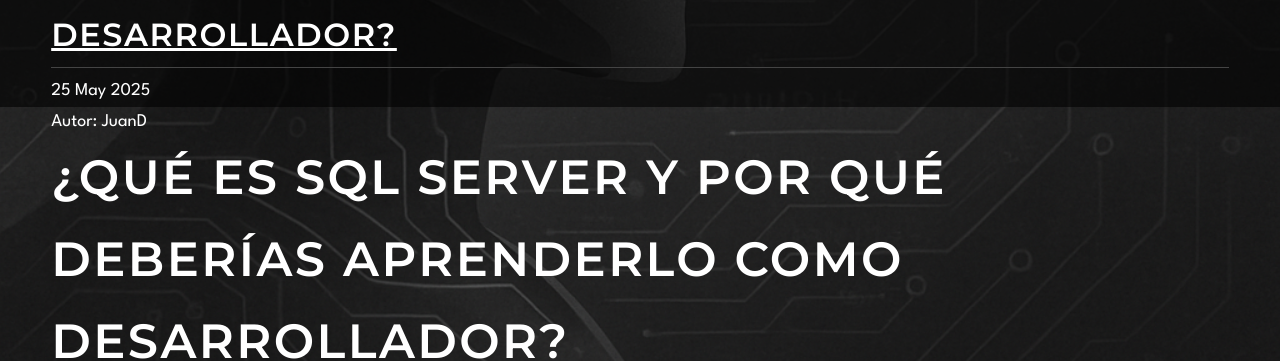
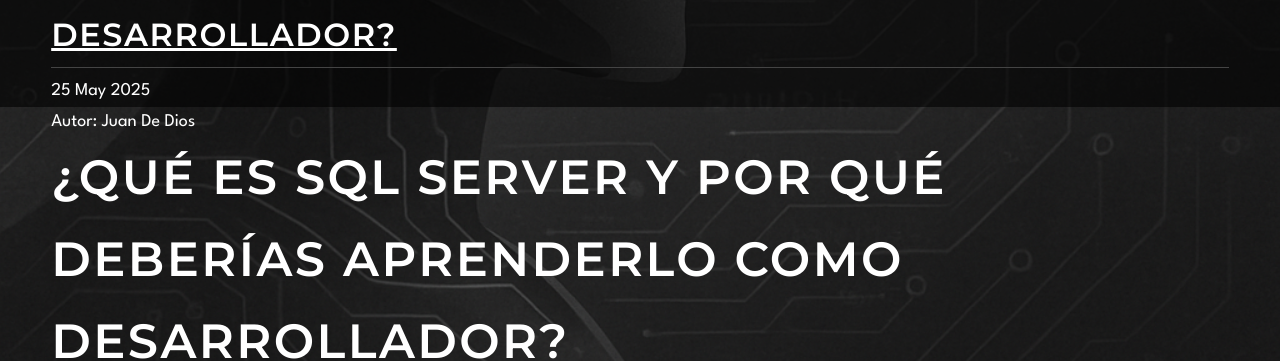
Before and after one commit to dotnetdba/dotnetdba.github.io, a Jekyll site: the page built from index.md, in a window 1280 px wide. Shown: the part 793-1154 px from the top of the page. Built offline with Jekyll 4.4.1, drawn with Linux system fonts in a browser that asks for light colours.

Commit message:
Update 2025-05-25-que-es-sql-server.md

```diff
--- a/_posts/2025-05-25-que-es-sql-server.md
+++ b/_posts/2025-05-25-que-es-sql-server.md
@@ -4,7 +4,7 @@
 date: 2025-05-25
 categories: [sqlserver, fundamentos]
 tags: [SQL Server, base de datos, Microsoft, DBA]
-author: JuanD
+author: Juan De Dios
 ---
 
 # ¿Qué es SQL Server y por qué deberías aprenderlo como desarrollador?
```
